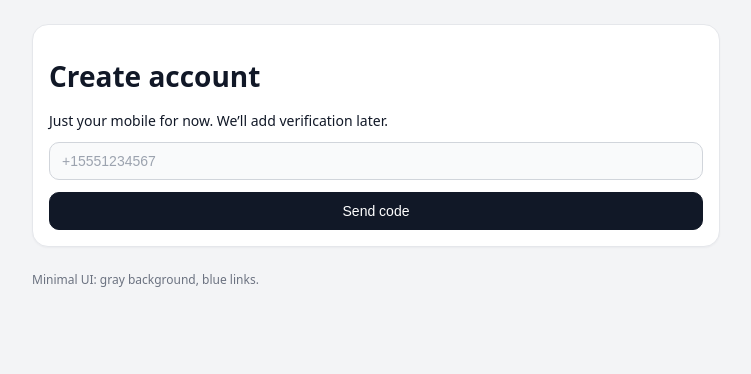
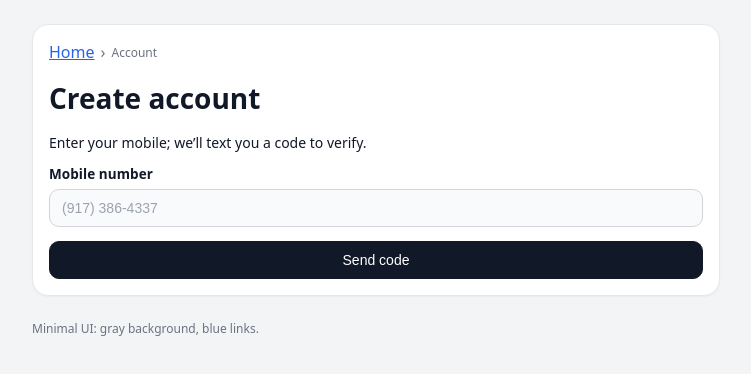
Before and after one commit to adamqureshi/car-ad-mvp, a Next.js app: page /account in a window 1280 px wide. Shown: the top 374 px of the page, without its empty margins (264-1015 px from the left). Built offline with nearby package versions, Linux system fonts and the light colour scheme.

Commit message:
Update page.tsx

```diff
--- a/app/account/page.tsx
+++ b/app/account/page.tsx
@@ -1,50 +1,94 @@
 "use client";
 
-import { useState } from "react";
+import { useEffect, useState } from "react";
+
+function onlyDigits(s: string) { return s.replace(/\D/g, ""); }
+function formatUSPhone(s: string) {
+  const d = onlyDigits(s).slice(0, 10);
+  if (d.length < 4) return d;
+  if (d.length < 7) return `(${d.slice(0,3)}) ${d.slice(3)}`;
+  return `(${d.slice(0,3)}) ${d.slice(3,6)}-${d.slice(6)}`;
+}
+function toE164FromUS(formatted: string) {
+  const d = onlyDigits(formatted);
+  // Very simple US-only rule: 10 digits -> +1XXXXXXXXXX
+  if (d.length === 10) return `+1${d}`;
+  // If user already typed with country code
+  if (formatted.trim().startsWith("+")) return formatted.trim();
+  return ""; // invalid
+}
 
 export default function AccountPage() {
-  const [phone, setPhone] = useState("");
+  const [mobile, setMobile] = useState("");
+  const [step, setStep] = useState<"enter" | "code">("enter");
   const [code, setCode] = useState("");
-  const [step, setStep] = useState<"enter" | "code">("enter");
   const [loading, setLoading] = useState(false);
   const [msg, setMsg] = useState<string | null>(null);
 
-  async function start() {
+  useEffect(() => {
+    const stored = localStorage.getItem("carad.mobile") || "";
+    setMobile(stored ? formatUSPhone(stored) : "");
+  }, []);
+
+  function onInput(e: React.ChangeEvent<HTMLInputElement>) {
+    const formatted = formatUSPhone(e.target.value);
+    setMobile(formatted);
+    requestAnimationFrame(() =>
+      e.target.setSelectionRange(formatted.length, formatted.length)
+    );
+  }
+
+  async function sendCode(e: React.FormEvent) {
+    e.preventDefault();
     setMsg(null);
+
+    const e164 = toE164FromUS(mobile);
+    if (!e164) { setMsg("Enter a valid US number (e.g. (917) 386-4337)."); return; }
+
     setLoading(true);
     try {
       const r = await fetch("/api/auth/start", {
         method: "POST",
         headers: { "Content-Type": "application/json" },
-        body: JSON.stringify({ phone }),
+        body: JSON.stringify({ phone: e164 }),
       });
       const data = await r.json();
-      if (!r.ok || !data.ok) throw new Error(data.error || "Failed to start");
+      if (!r.ok || !data.ok) throw new Error(data.error || "Failed to send code");
+
+      // remember raw digits locally for convenience
+      localStorage.setItem("carad.mobile", onlyDigits(mobile));
       setStep("code");
       setMsg("Code sent via SMS.");
-    } catch (e: any) {
-      setMsg(e.message || "Error starting verification");
+    } catch (err: any) {
+      setMsg(err?.message || "Could not start verification");
     } finally {
       setLoading(false);
     }
   }
 
-  async function check() {
+  async function verifyCode(e: React.FormEvent) {
+    e.preventDefault();
     setMsg(null);
+
+    const e164 = toE164FromUS(mobile);
+    if (!e164) { setMsg("Invalid phone number."); return; }
+    if (!code) { setMsg("Enter the 6-digit code."); return; }
+
     setLoading(true);
     try {
       const r = await fetch("/api/auth/check", {
         method: "POST",
         headers: { "Content-Type": "application/json" },
-        body: JSON.stringify({ phone, code }),
+        body: JSON.stringify({ phone: e164, code }),
       });
       const data = await r.json();
       if (!r.ok || !data.ok) throw new Error(data.error || "Invalid code");
+
       setMsg("You're signed in!");
-      // redirect to dashboard or new-ad
+      // Go wherever makes sense (dashboard or /new)
       window.location.href = "/";
-    } catch (e: any) {
-      setMsg(e.message || "Error verifying code");
+    } catch (err: any) {
+      setMsg(err?.message || "Verification failed");
     } finally {
       setLoading(false);
     }
@@ -52,44 +96,64 @@ export default function AccountPage() {
 
   return (
     <div className="card">
+      <div className="breadcrumbs">
+        <a className="link" href="/">Home</a>
+        <span className="bc-sep">›</span>
+        <span className="small">Account</span>
+      </div>
+
       <div className="h1">Create account</div>
-      <p className="p">Just your mobile for now. We’ll add verification later.</p>
+      <p className="p">Enter your mobile; we’ll text you a code to verify.</p>
 
       {step === "enter" && (
-        <div className="row" style={{ marginTop: 12 }}>
+        <form className="row" onSubmit={sendCode}>
+          <label className="small">Mobile number
             <input
               className="input"
-            placeholder="+15551234567"
-            value={phone}
-            onChange={(e) => setPhone(e.target.value.replace(/\s/g, ""))}
+              placeholder="(917) 386-4337"
+              value={mobile}
+              onChange={onInput}
               inputMode="tel"
               autoComplete="tel"
+              required
             />
-          <button className="button" type="button" onClick={start} disabled={loading}>
+          </label>
+
+          <button className="button" type="submit" disabled={loading}>
             {loading ? "Sending…" : "Send code"}
           </button>
-        </div>
+        </form>
       )}
 
       {step === "code" && (
-        <div className="row" style={{ marginTop: 12 }}>
+        <form className="row" onSubmit={verifyCode}>
+          <label className="small">Enter code
             <input
               className="input"
               placeholder="6-digit code"
               value={code}
               onChange={(e) => setCode(e.target.value.trim())}
               inputMode="numeric"
+              autoComplete="one-time-code"
+              required
             />
-          <button className="button" type="button" onClick={check} disabled={loading}>
+          </label>
+
+          <button className="button" type="submit" disabled={loading}>
             {loading ? "Verifying…" : "Verify & sign in"}
           </button>
-          <a className="link" style={{ marginTop: 8 }} onClick={() => setStep("enter")}>
+
+          <a
+            className="link"
+            href="#"
+            onClick={(e) => { e.preventDefault(); setStep("enter"); setMsg(null); }}
+          >
             Use a different number
           </a>
-        </div>
+        </form>
       )}
 
-      {msg && <div className="small" style={{ marginTop: 12 }}>{msg}</div>}
+      {msg && <div className="small" style={{ marginTop: 10 }}>{msg}</div>}
     </div>
   );
 }
```
Lines whose indentation alone changed are shown as unchanged.
